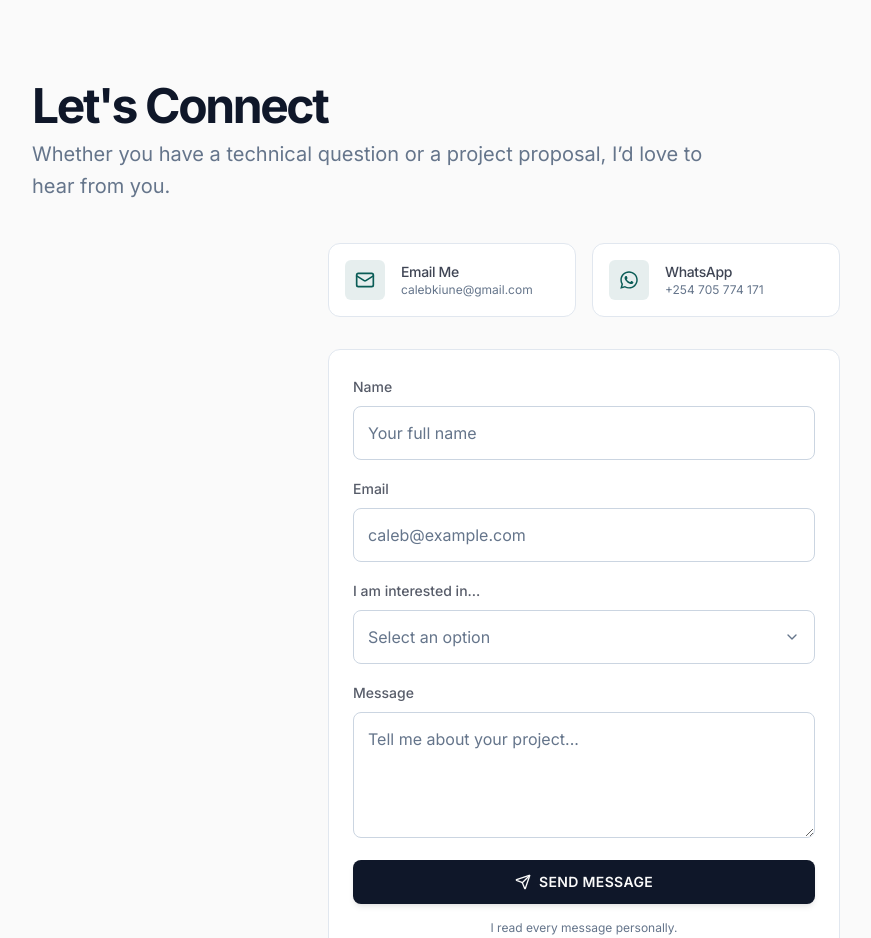
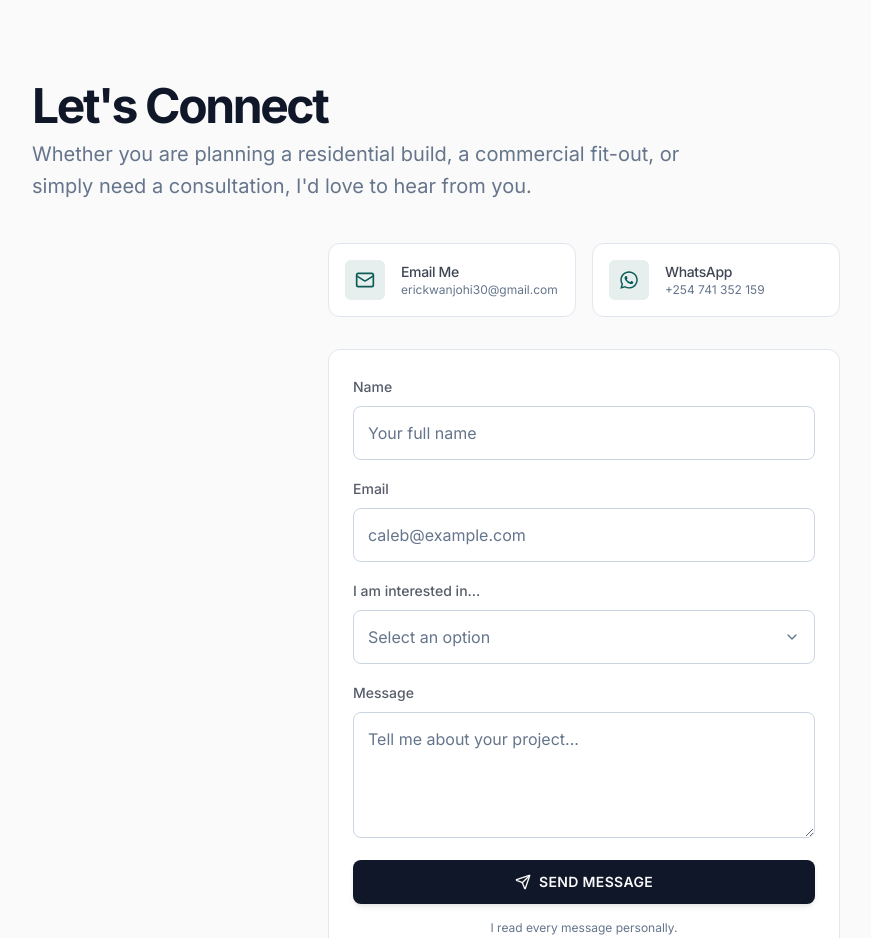
Before and after one commit to Caleb-Kiune/valtum-portfolio, a Next.js app: page / in a window 1280 px wide. Shown: the part 6040-6978 px from the top of the page, without its empty margins (56-927 px from the left). Built offline with nearby package versions, Linux system fonts and the light colour scheme.

Commit message:
chore: update contact details and subtitle in contact section

```diff
--- a/src/components/sections/contact.tsx
+++ b/src/components/sections/contact.tsx
@@ -127,7 +127,7 @@ export function Contact() {
             <div className="container mx-auto px-6 max-w-6xl">
                 <SectionHeading
                     title="Let's Connect"
-                    subtitle="Whether you have a technical question or a project proposal, I’d love to hear from you."
+                    subtitle="Whether you are planning a residential build, a commercial fit-out, or simply need a consultation, I'd love to hear from you."
                     className="mb-10"
                 />
 
@@ -136,7 +136,7 @@ export function Contact() {
                     <div className="grid grid-cols-1 md:grid-cols-2 gap-4 mb-8">
                         {/* Email Card */}
                         <a
-                            href="mailto:calebkiune@gmail.com"
+                            href="mailto:erickwanjohi30@gmail.com"
                             className="flex items-center gap-4 p-4 rounded-card bg-surface border border-border hover:bg-surface-elevated hover:border-border-highlight transition-all group"
                         >
                             <div className="h-10 w-10 shrink-0 rounded-inner bg-primary/10 flex items-center justify-center text-primary group-hover:bg-primary/20 transition-colors">
@@ -144,13 +144,13 @@ export function Contact() {
                             </div>
                             <div>
                                 <h3 className="text-sm font-medium text-foreground/80 group-hover:text-foreground">Email Me</h3>
-                                <p className="text-xs text-muted-foreground">calebkiune@gmail.com</p>
+                                <p className="text-xs text-muted-foreground">erickwanjohi30@gmail.com</p>
                             </div>
                         </a>
 
                         {/* WhatsApp Card */}
                         <a
-                            href="https://wa.me/254705774171"
+                            href="https://wa.me/254741352159"
                             target="_blank"
                             rel="noopener noreferrer"
                             className="flex items-center gap-4 p-4 rounded-card bg-surface border border-border hover:bg-surface-elevated hover:border-border-highlight transition-all group"
@@ -160,7 +160,7 @@ export function Contact() {
                             </div>
                             <div>
                                 <h3 className="text-sm font-medium text-foreground/80 group-hover:text-foreground">WhatsApp</h3>
-                                <p className="text-xs text-muted-foreground">+254 705 774 171</p>
+                                <p className="text-xs text-muted-foreground">+254 741 352 159</p>
                             </div>
                         </a>
                     </div>
```
